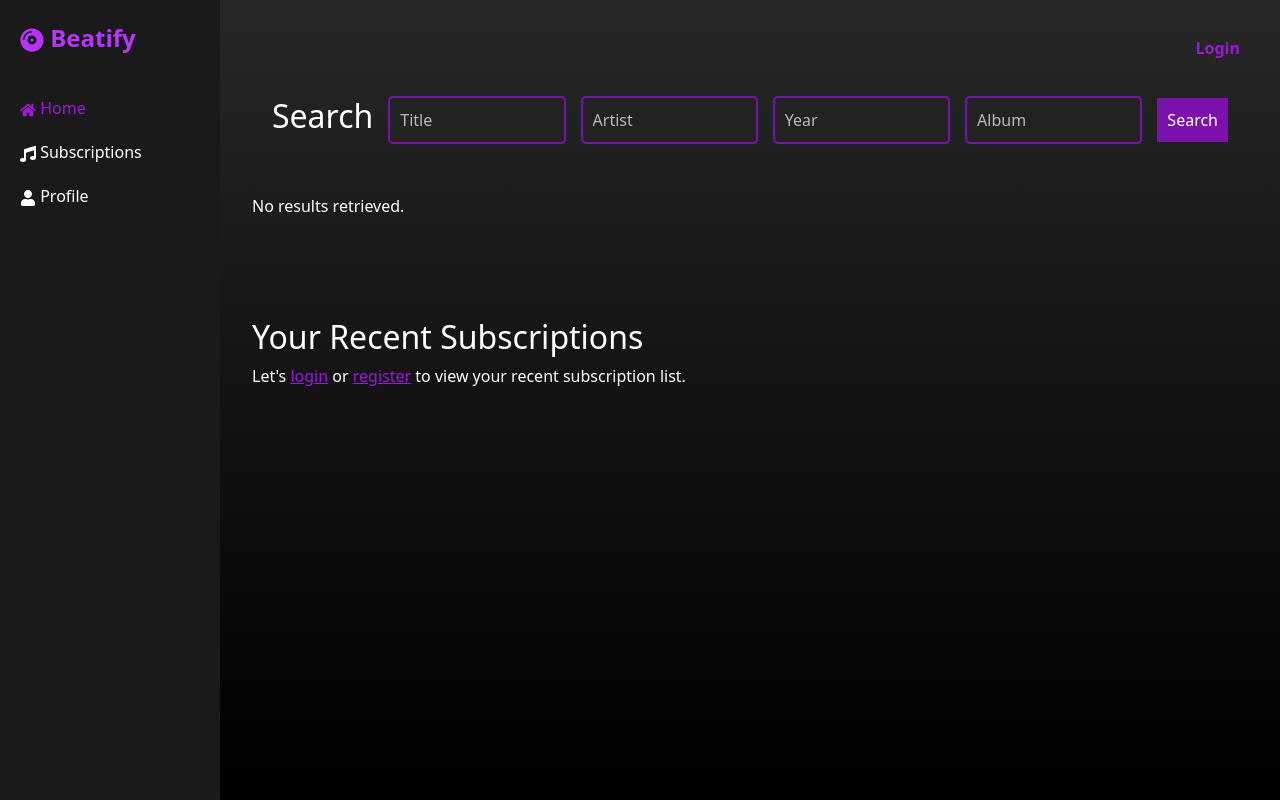
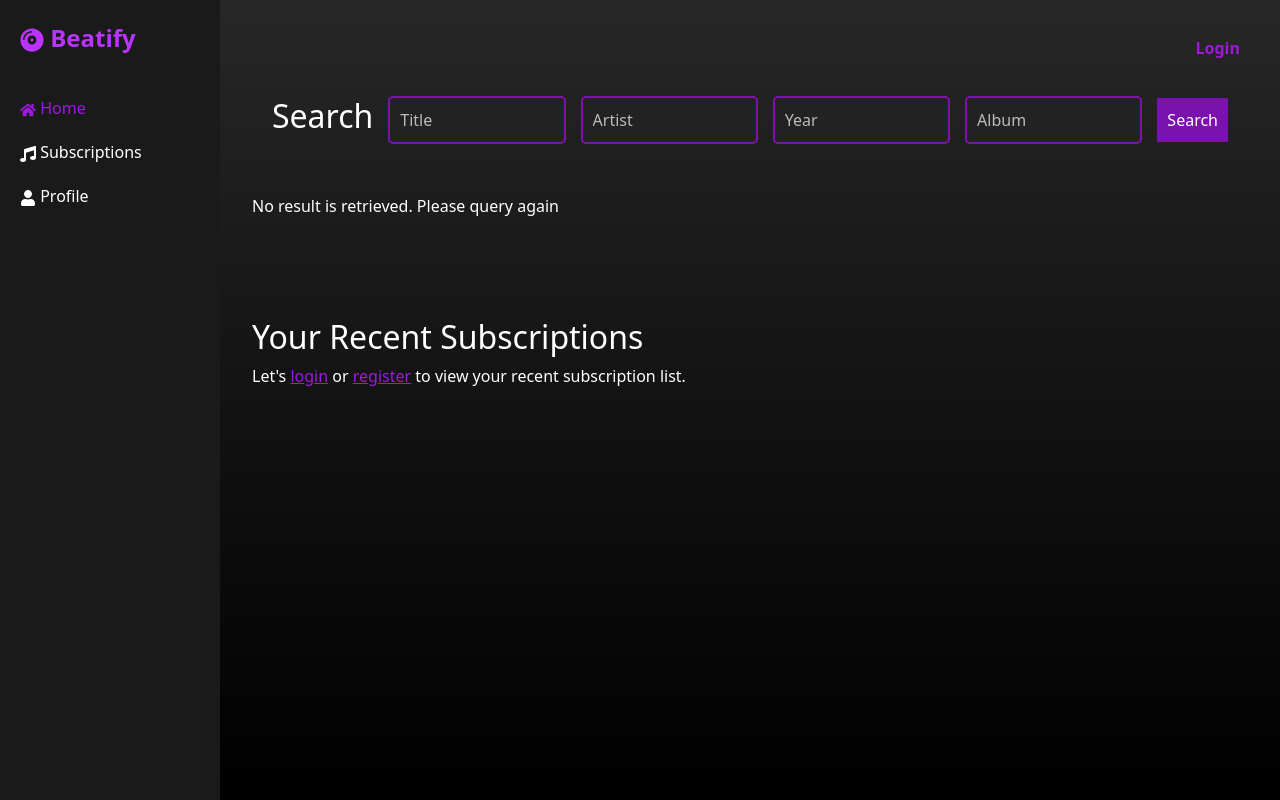
Before and after one commit to anthony-vo/cosc2626-MusicSubscriptionApp, a React (Create React App) app in the folder music-sub/: page / in a window 1280 px wide. Built offline with nearby package versions, Linux system fonts and the light colour scheme.

Commit message:
quick fix on wording of no search results found to meet specifications

```diff
--- a/music-sub/src/Pages/MainPage.js
+++ b/music-sub/src/Pages/MainPage.js
@@ -332,7 +332,7 @@ const MainPage = () => {
                     </div>
                   </>
               ) : (
-                  <p style={{marginTop: "30px"}}>No results retrieved.</p>
+                  <p style={{marginTop: "30px"}}>No result is retrieved. Please query again</p>
               )}
             </Container>
 
```
